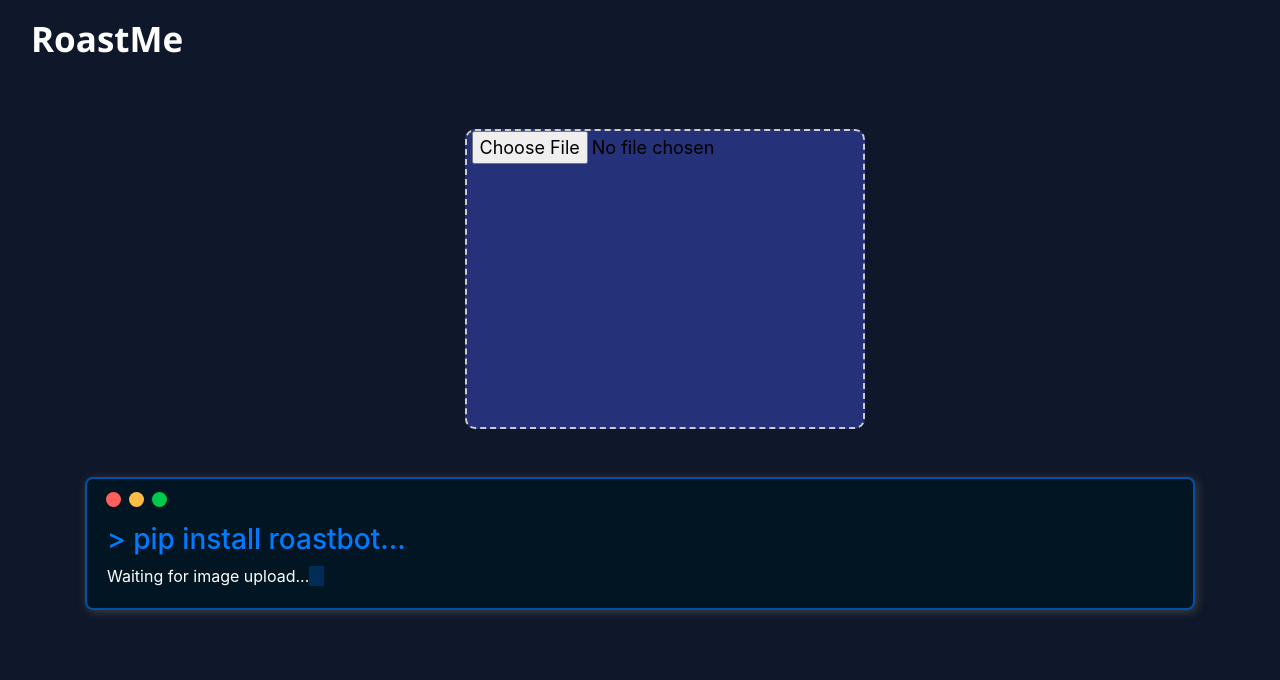
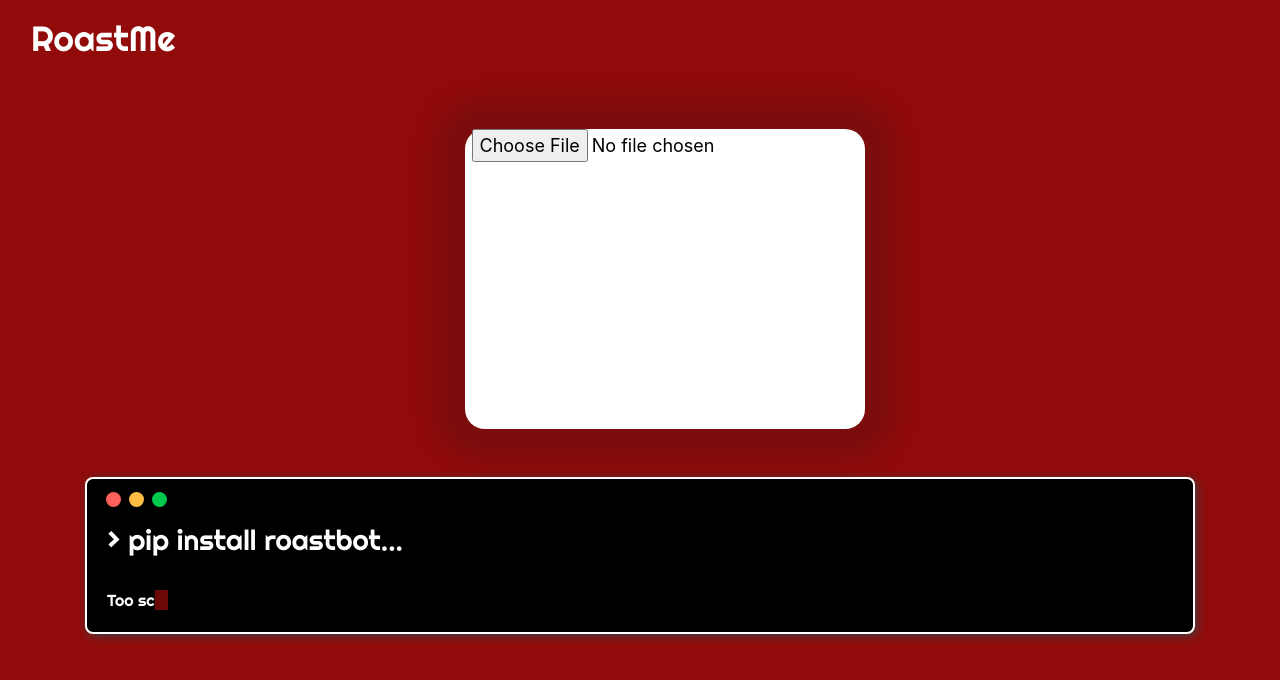
Before and after one commit to nizarhaider/RoastMe, a Flask app: page / in a window 1280 px wide. Shown: the top 680 px of the page. Run offline with Flask 2, Linux system fonts and the light colour scheme; some libraries are stand-ins or nearby versions.

Commit message:
Added Progress Bar
Made some changes in UI
Added Promises to manage event handlers

```diff
--- a/main.py
+++ b/main.py
@@ -52,7 +52,7 @@
 
     fun_pass,result = find_closest_match(df,user_img_path)
 
-    if fun_pass=="False":
+    if fun_pass != "True":
         # print(fun_pass)
         return jsonify({"fun_pass": fun_pass})
     else:
--- a/static/scripts.js
+++ b/static/scripts.js
@@ -1,22 +1,16 @@
-
-// document.getElementById("submit-button").addEventListener("click", haltFunction);
-
-
-
-
-
 var headerFinished = false;
 var head_text = "pip install roastbot...";
 var a = 0;
+var barCompleted = false;
 var header = $("#comments-header h3");
-  var interval = setInterval(function() {
+var header_interval = setInterval(function () {
   $('.blinking-cursor').remove();
   header.append(head_text[a]);
   header.append("<span class='blinking-cursor'>' '</span>");
   a++;
   if (a >= head_text.length) {
     $('.blinking-cursor').remove();
-      clearInterval(interval);
+    clearInterval(header_interval);
     startCommentPrinting();
   }
 }, 100);
@@ -25,10 +19,10 @@
 
 function haltFunction() {
   clearInterval(promptInterval);
-      clearInterval(interval);
+  clearInterval(header_interval);
   clearTimeout(timeout)
   $("#comments-list").text("");
-      if(typing) {
+  if (typing) {
     clearTimeout(typing_time);
     typing = false;
   }
@@ -63,16 +57,16 @@
       }
       timeout = setTimeout(() => {
         promptInterval = setInterval(startPrinting, 100);
-      }, 4000);
+      }, 3000);
     }
   }
-  promptInterval = setInterval(startPrinting, 100);
+  promptInterval = setInterval(startPrinting, 25);
 }
 
 
 Dropzone.options.myDropzone = {
-  url:'/',
-  method:'post',
+  url: '/',
+  method: 'post',
   maxFiles: 1,
   addRemoveLinks: true,
   dictDefaultMessage: "Drop files here to upload",
@@ -81,35 +75,29 @@
   resizeWidth: null,
   resizeHeight: null,
 
-  init: function() {
+  init: function () {
+    var progressBar = document.querySelector('.progress-bar-wrapper');
 
-  this.on("addedfile", function(file) {
+    this.on("maxfilesexceeded", function (file) {
+      this.removeFile(file);
+      this.submit();
+    });
 
+
+
+
+    this.on("addedfile", function (file) {
+
+      // Perform any additional processing on the file here
       if (this.files.length > 1) {
         this.removeFile(this.files[0]);
       }
       this.options.dictRemoveFile = "Remove";
       this.options.dictCancelUpload = "Cancel";
 
+      const ajaxPromise = new Promise((resolve, reject) => {
 
-
-  });
-
-
-  this.on("maxfilesexceeded", function(file) {
-    this.removeFile(file);
-    this.submit();
-
-  });
-
-  this.on("complete", function(file) {
-    haltFunction();
-  });
-  this.on("addedfile", function (file) {
-    // Perform any additional processing on the file here
-
-    // Use FormData and $.ajax to send the file
-    var formData = new FormData();
+        formData = new FormData();
         formData.append("image", file);
         $.ajax({
           url: "/", // the URL to handle the file upload
@@ -118,6 +106,34 @@
           processData: false,
           contentType: false,
           success: function (data) {
+            resolve(data);
+          },
+          error: function (error) {
+            reject(error);
+          }
+        })
+      });
+
+
+      ajaxPromise.then((response) => {
+        data = response;
+      });
+
+      haltFunction();
+      progressBar.style.display = "flex";
+      var blockCount = 0;
+      var intervalId = setInterval(function () {
+        if (blockCount < 10) {
+          var block = document.createElement("div");
+          block.classList.add("progress-block");
+          progressBar.appendChild(block);
+          blockCount++;
+
+        }
+
+        else {
+          clearInterval(intervalId);
+
 
           console.log(data.fun_pass)
           if (data.fun_pass == "True") {
@@ -148,16 +164,15 @@
               }
               typing = false;
             }
-          setTimeout(function(){
+
             document.getElementById("comments-list").scrollIntoView();
             typeComment(0, 0);
-          },1000)
+
             $('frame').removeClass('hidden');
             $("#user-img").attr("src", data.user_img);
-          // $("#match-img").attr("src", data.match_img);
 
           }
-        else if(data.fun_pass=="False"){
+          else if (data.fun_pass == "Cannot detect face") {
             $("#comments-list").text("");
             $("#toast-body").text("");
             document.getElementById("comments-list").scrollIntoView();
@@ -167,12 +182,26 @@
             $("#toast-body").append(comments);
 
             $('.toast').toast('show');
-          setTimeout(function(){
+            setTimeout(function () {
+              $('.toast').toast('hide');
+            }, 5000);
+          }
+          else if (data.fun_pass == "Similarity not found") {
+            $("#comments-list").text("");
+            $("#toast-body").text("");
+            document.getElementById("comments-list").scrollIntoView();
+            comments = "Failed to find a match. Please try a different image";
+            $("#comments-list").append("<br>");
+            $("#comments").append(comments);
+            $("#toast-body").append(comments);
+
+            $('.toast').toast('show');
+            setTimeout(function () {
               $('.toast').toast('hide');
             }, 5000);
           }
 
-        else{
+          else {
 
             $("#comments-list").text("");
             $("#toast-body").text("");
@@ -184,115 +213,19 @@
             $("#toast-body").append(comments);
 
             $('.toast').toast('show');
-          setTimeout(function(){
+            setTimeout(function () {
               $('.toast').toast('hide');
             }, 5000);
 
           }
 
-      },
-      error: function (error) {
-        // Handle the error of the file upload
-        console.log(error)
-      },
+
+        }
+
+      }, 1000);
+
+
     });
-  });
-
 
   }
 }
-
-
-
-
-
-
-
-
-//   $("form").submit(function(event) {
-//     // event.preventDefault();
-//     var formData = new FormData(this);
-//     $("#comments-list").text("");
-//     $.ajax({
-//         url: '/',
-//         type: 'POST',
-//         data: formData,
-//         contentType: false,
-//         processData: false,
-//         success: function (data) {
-//           console.log(data.fun_pass)
-//           if (data.fun_pass == "True") {
-//             document.getElementById("comments-list").scrollIntoView();
-//             var comments = data.comments;
-//             comments = JSON.parse(comments);
-//             comments = comments.map(comment => comment.replace("[", "").replace("]", "").replace("\u2019", "'"));
-//             $("#comments-list").append("<br>");
-
-//             function typeComment(i, j) {
-//               typing = true;
-//               if (i < comments.length) {
-//                 if (j < comments[i].length) {
-//                   $('.blinking-cursor').remove();
-//                   $("#comments-list").append(comments[i][j]);
-//                   $("#comments-list").append("<span class='blinking-cursor'>' '</span>");
-//                   var delay = Math.floor(Math.random() * 75) + 25;
-//                   document.querySelector('.blinking-cursor').style.animationDelay = delay + 'ms';
-//                   setTimeout(function () {
-//                     typeComment(i, j + 1);
-//                   }, delay);
-//                 } else {
-//                   $("#comments-list").append("<br>").append("<br>");
-//                   typing_time = setTimeout(function () {
-//                     typeComment(i + 1, 0);
-//                   }, 500);
-//                 }
-//               }
-//               typing = false;
-//             }
-//             setTimeout(function(){
-//               document.getElementById("comments-list").scrollIntoView();
-//               typeComment(0, 0);
-//             },1000)
-//             $('frame').removeClass('hidden');
-//             $("#user-img").attr("src", data.user_img);
-//             // $("#match-img").attr("src", data.match_img);
-
-//           }
-//           else if(data.fun_pass=="False"){
-//             $("#comments-list").text("");
-//             $("#toast-body").text("");
-//             document.getElementById("comments-list").scrollIntoView();
-//             comments = "Failed to detect face. Please try a different image";
-//             $("#comments-list").append("<br>");
-//             $("#comments").append(comments);
-//             $("#toast-body").append(comments);
-
-//             $('.toast').toast('show');
-//             setTimeout(function(){
-//                 $('.toast').toast('hide');
-//             }, 5000);
-//           }
-
-//           else{
-
-//             $("#comments-list").text("");
-//             $("#toast-body").text("");
-
-//             document.getElementById("comments-list").scrollIntoView();
-//             comments = data.fun_pass
-//             $("#comments-list").append("<br>");
-//             $("#comments-list").append(comments);
-//             $("#toast-body").append(comments);
-
-//             $('.toast').toast('show');
-//             setTimeout(function(){
-//                 $('.toast').toast('hide');
-//             }, 5000);
-
-//           }
-//         },
-//                 error: function (data) {
-//             console.log("Error: " + data);
-//         }
-//     });
-// });
--- a/static/style.css
+++ b/static/style.css
@@ -1,7 +1,9 @@
 header {
     margin-bottom: 40px;
-    background-color: #0f172a ;
-    font-family: 'Open Sans', sans-serif;
+    /* background-color: #0f172a ; */
+    background-color: #910b0b ;
+
+    font-family: 'Righteous', cursive;
     margin-bottom: 50px;
     }
 
@@ -11,18 +13,26 @@
     }
 
 .comments-container {
-    background: #011522;
-    border: 2px solid #0051a8;
+    /* background: #011522; */
+    background: #000000;
+
+    /* border: 2px solid #0051a8; */
+    border: 2px solid #ffffff;
+
     box-shadow: 2px 2px 10px #414141;
     border-radius: 8px;
     z-index: 1;
     padding: 20px;
+    font-family: 'Righteous', cursive;
     }
 
 .comments-header {
     font-weight: bold;
-    color: #007bff;
-    }
+    /* color: #007bff; */
+    color: #ffffff;
+    font-family: 'Righteous', cursive;
+
+}
 
 pre {
     display: block;
@@ -31,20 +41,30 @@
     }
 
 .bg-custom {
-    background-color: #0f172a;
+    /* background-color: #0f172a; */
+    background-color: #910b0b;
+
     margin-bottom: 20px;
     }
 
 .dropzone {
-    background-color: #25327a;
-    border: 2px dashed #ccc;
-    border-radius: 10px;
+    /* background-color: #011522!important; */
+    background-color: #ffffff!important;
+    /* border: 2px dashed #0051a8!important; */
+    /* border: 2px dashed #ffffff!important; */
+
+    /* box-shadow: 5px 5px 10px #ffffff; */
+    box-shadow: 0 0 20px 30px #750f0fbe;
+    margin: 0px;
+    border-radius: 20px;
+    max-width: 600px;
     width: 400px;
     height: 300px;
     text-align: center;
     font-size: 18px;
-    color: black;
+    color: rgb(0, 0, 0);
     }
+
 .dz-preview .dz-image {
     width: 200px !important;
     height: 200px !important;
@@ -63,8 +83,8 @@
 .blinking-cursor {
     width: 20px;
     height: 15px;
-    color: #0051a8;
-    background-color: #0051a8;
+    color: #910b0b;
+    background-color: #910b0b;
     animation: blink 1s linear infinite;
     }
 
--- a/templates/index.html
+++ b/templates/index.html
@@ -16,11 +16,15 @@
 
     <link rel="stylesheet" href="https://stackpath.bootstrapcdn.com/bootstrap/4.5.2/css/bootstrap.min.css" integrity="sha384-JcKb8q3iqJ61gNV9KGb8thSsNjpSL0n8PARn9HuZOnIxN0hoP+VmmDGMN5t9UJ0Z" crossorigin="anonymous">
     <link href="static/style.css" rel="stylesheet">
-    <link rel="preconnect" href="https://fonts.googleapis.com">
+
+    <!--Google Fonts-->
     <link rel="preconnect" href="https://fonts.googleapis.com">
     <link rel="preconnect" href="https://fonts.gstatic.com" crossorigin>
-    <link href="https://fonts.googleapis.com/css2?family=Open+Sans:wght@700&display=swap" rel="stylesheet">
+    <link href="https://fonts.googleapis.com/css2?family=Open+Sans:wght@700&family=Righteous&display=swap" rel="stylesheet">
 
+    <link href="https://fonts.googleapis.com/css2?family=Open+Sans:wght@700&family=Poppins:wght@500&family=Righteous&display=swap" rel="stylesheet">
+
+    <link href="https://fonts.googleapis.com/css2?family=Open+Sans:wght@700&family=Poppins:wght@500;700&family=Righteous&display=swap" rel="stylesheet">
     <!-- Include the Dropzone.js library -->
     <script src="https://unpkg.com/dropzone@5/dist/min/dropzone.min.js"></script>
     <link
@@ -28,6 +32,8 @@
       href="https://unpkg.com/dropzone@5/dist/min/dropzone.min.css"
       type="text/css"
     />
+
+
     <title>RoastMe</title>
   </head>
   <body class="bg-custom text-white">
@@ -50,30 +56,19 @@
         <div class="d-flex align-items-center mx-auto col-md-4 flex-column">
           <div class="frame mx-auto">
 
+
             <form  class="dropzone" id="myDropzone" enctype="multipart/form-data">
               <div class="fallback">
                 <input name="image" type="file" />
               </div>
             </form>
 
-            <!-- <img src="" class="img-fluid w-100" id="user-img"> -->
           </div>
         </div>
-        <!-- <div class="col-6">
-          <div class="frame">
-            <img src="" class="img-fluid img-50 hidden" id="match-img">
-          </div>
-        </div> -->
+
       </div>
       <div class="my-5">
-      <!-- <form method="post" enctype="multipart/form-data" >
-        <div class="form-group">
-          <label for="image" >Upload at your own risk:</label>
-          <input type="file" class="form-control-file" id="image" name="image">
-        </div>
-        <button id="submit-button"  type="submit" class="btn btn-danger ">Submit</button>
-      </form>
-      </div> -->
+
       <div class="comments-container" id="comments-container">
         <div class="tools">
           <div class="circle">
@@ -90,8 +85,18 @@
           <h3>> </h3>
         </div>
         <div id="comments-body" >
+          <br>
+          <div class="progress-bar-wrapper" style="display: none;">
+            <div class="progress-bar">
+              <div class="progress-block"></div>
+            </div>
+
+          </div>
+
           <div id="comments-list">
+
             <span class="blinking-cursor">" "</span>
+
           </div>
         </div>
       </div>
```
Also changed, not shown: other parts of static/style.css (+26 -13 lines), model.py (+22 -15 lines), static/images/ali3.jpg (deleted), static/images/match.jpg (deleted). Lines whose indentation alone changed are shown as unchanged.
